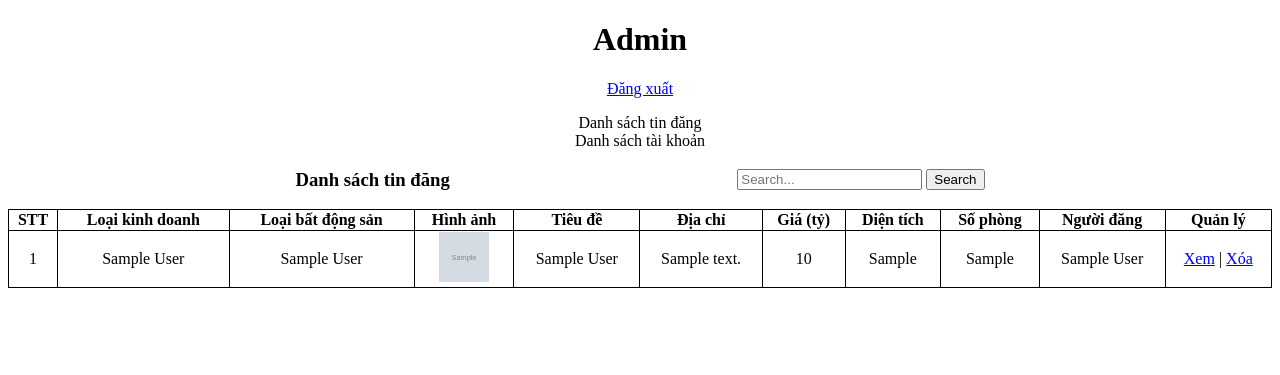
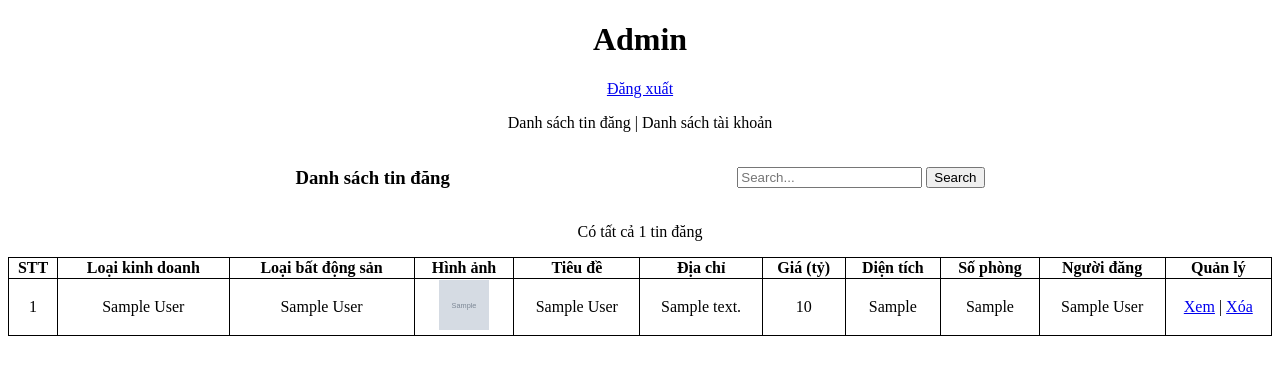
Before and after one commit to minusnineteen/BigProject, a PHP site: page /ad/dashboard.php?del_post=000 in a window 1280 px wide. Shown: the top 375 px of the page. Run offline with PHP 8.4, Linux system fonts and the light colour scheme; the visitor is signed in with stand-in values (Sample User, id 1); tables that the repository leaves empty or names only in its code hold one stand-in row (values such as "Sample post"); grey boxes marked "Sample" are stand-in pictures.

Commit message:
finally admin

```diff
--- a/ad/dashboard.php
+++ b/ad/dashboard.php
@@ -51,10 +51,15 @@ if(isset($_GET['del_post'])) {
         .user {
             display: none;
         }
+        .info {
+            text-align: center;
+        }
+        .info1, .info2 {
+            cursor: pointer;
+        }
         .top {
             justify-content: space-evenly;
             align-items: center;
-
         }
     </style>
     <title>Chào Mừng</title>
@@ -62,9 +67,9 @@ if(isset($_GET['del_post'])) {
 <body>
     <h1 align="center">Admin</h1>
     <p align="center"><a href="?status=logout">Đăng xuất</a></p>
-    <div align="center">
-        <a class="info2">Danh sách tin đăng</a><br>
-        <a class="info1">Danh sách tài khoản</a>
+    <div class="info">
+        <p><a class="info2">Danh sách tin đăng</a> |
+        <a class="info1">Danh sách tài khoản</a></p>
     </div>
     <div class="post">
         <div class="top row">
@@ -84,14 +89,17 @@ if(isset($_GET['del_post'])) {
                     or tbl_information.price like '%$search_term%'
                     or tbl_account.name like '%$search_term%'
                 )
-                order by information_code desc";
+                order by information_code desc limit 100";
             $result_post = mysqli_query($con, $sql_search);
+            $sql_count_post = mysqli_query($con, "select * from tbl_information");
+            $count_search_term = mysqli_num_rows($sql_count_post);
             ?>
             <form action="" method="get">
                 <input type="text" name="search_term" placeholder="Search...">
                 <input type="submit" value="Search">
             </form>
         </div>
+        <p align="center">Có tất cả <?php echo $count_search_term ?> tin đăng</p>
         <table class="post">
             <tr>
                 <th>STT</th>
@@ -139,8 +147,10 @@ if(isset($_GET['del_post'])) {
             }
             $sql_account = "select * from tbl_account
                 where name like '%$search%'
-                or phone_number like '%$search%'";
+                or phone_number like '%$search%' limit 100";
             $result_user = mysqli_query($con, $sql_account);
+            $sql_count_user = mysqli_query($con, "select * from tbl_account");
+            $count_search = mysqli_num_rows($sql_count_user);
             ?>
             <br>
             <form action="" method="get">
@@ -148,6 +158,7 @@ if(isset($_GET['del_post'])) {
                 <input type="submit" value="Search">
             </form>
         </div>
+        <p align="center">Có tất cả <?php echo $count_search ?> tài khoản</p>
         <table>
             <tr>
                 <th>STT</th>
```
